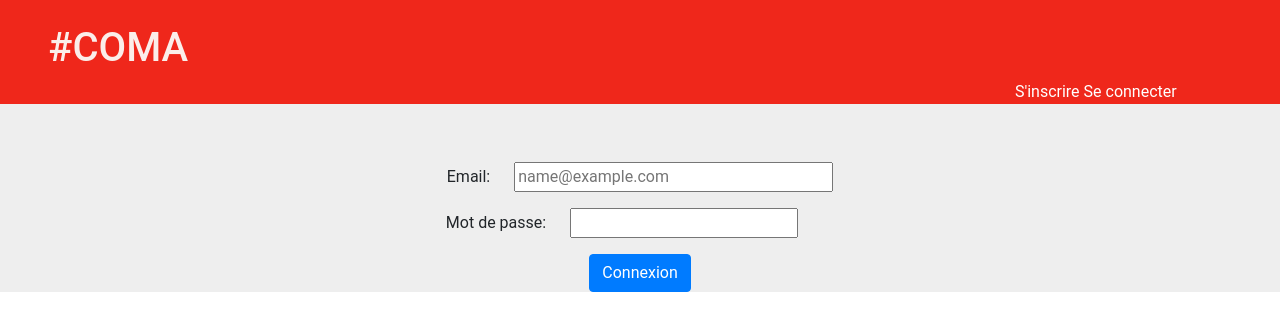
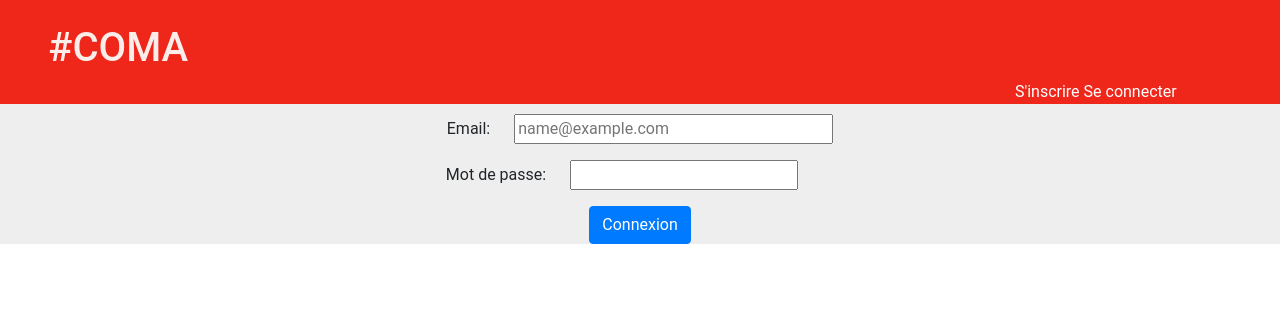
Before and after one commit to Kvin3324/coma_story, a React (Create React App) app: page /connection in a window 1280 px wide. Shown: the top 330 px of the page. Built offline with nearby package versions, Linux system fonts and the light colour scheme; no server answers.

Commit message:
Delete mt

```diff
--- a/src/components/Login/SpaceConnection/SpaceConnection.js
+++ b/src/components/Login/SpaceConnection/SpaceConnection.js
@@ -38,7 +38,7 @@ function SpaceConnection() {
 
   return (
     <React.Fragment>
-      <SpaceLogStyled className="space--log mt-5">
+      <SpaceLogStyled className="space--log">
         <h1 className="mb-5">Connexion:</h1>
         <div className="space--log--mail">
           <label htmlFor="mail" className="mr-4">Email:</label>
```
